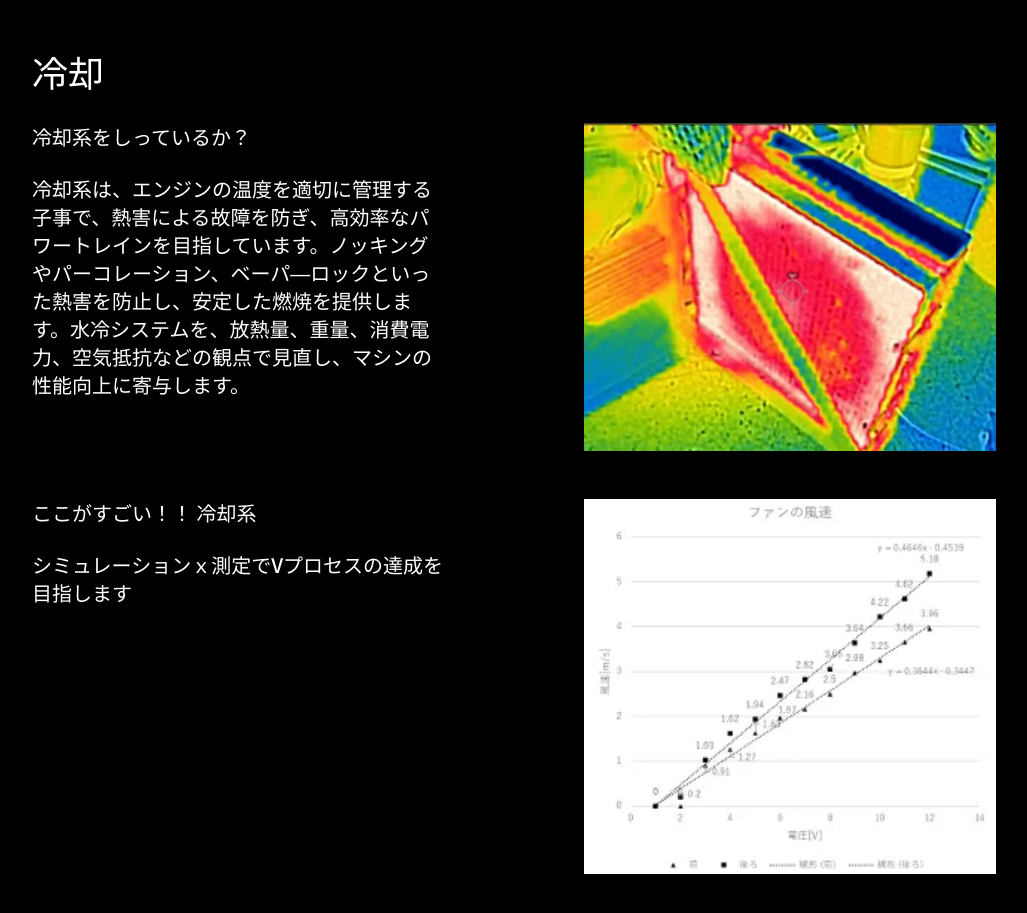
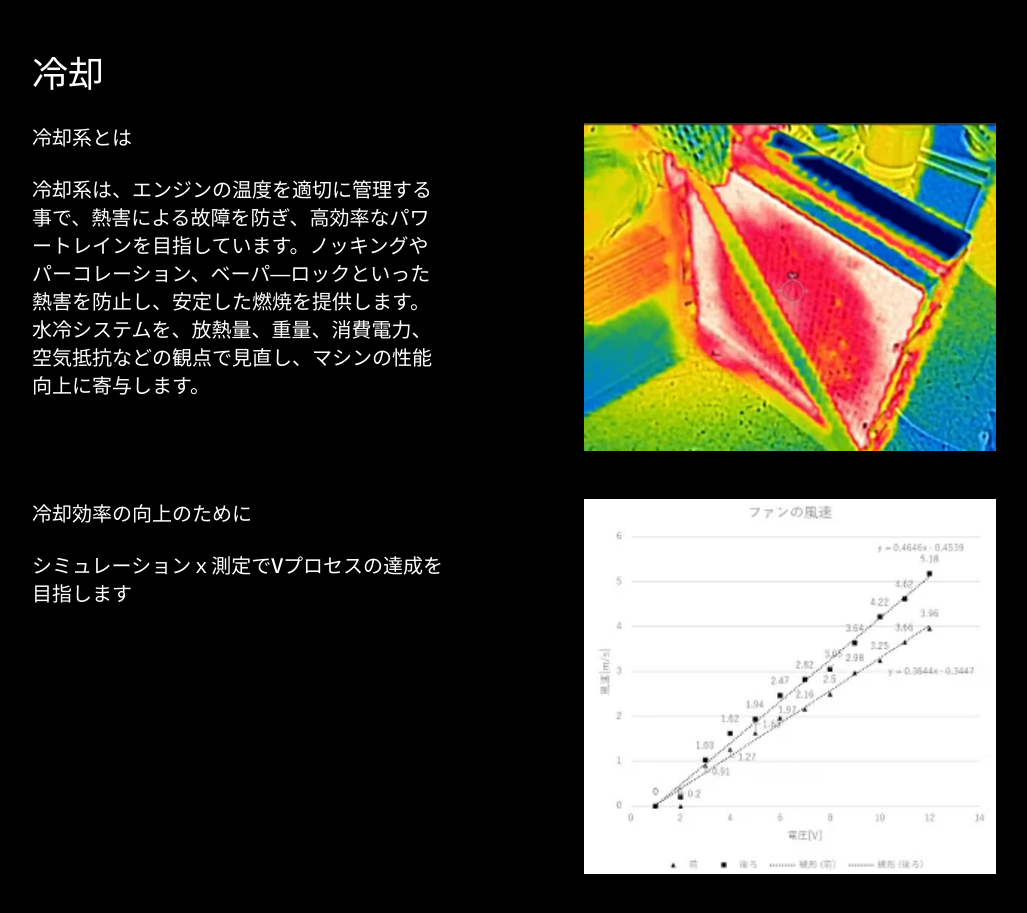
Before and after one commit to nextfp/nextPage, a Next.js app: page /powerTrain in a window 1280 px wide. Shown: the part 3340-4253 px from the top of the page, without its empty margins (80-1107 px from the left). Built offline with nearby package versions, Linux system fonts and the light colour scheme.

Commit message:
feat: 冷却の文言を変更

```diff
--- a/data/powerTrain.ts
+++ b/data/powerTrain.ts
@@ -56,14 +56,14 @@ const powerTrainList = [
     white: false,
     element: [
       {
-        name: "冷却系をしっているか？",
+        name: "冷却系とは",
         description:
-          "冷却系は、エンジンの温度を適切に管理する子事で、熱害による故障を防ぎ、高効率なパワートレインを目指しています。ノッキングやパーコレーション、ベーパ―ロックといった熱害を防止し、安定した燃焼を提供します。水冷システムを、放熱量、重量、消費電力、空気抵抗などの観点で見直し、マシンの性能向上に寄与します。",
+          "冷却系は、エンジンの温度を適切に管理する事で、熱害による故障を防ぎ、高効率なパワートレインを目指しています。ノッキングやパーコレーション、ベーパ―ロックといった熱害を防止し、安定した燃焼を提供します。水冷システムを、放熱量、重量、消費電力、空気抵抗などの観点で見直し、マシンの性能向上に寄与します。",
         imgSrc: "/powerTrain/radiatorThermo.webp",
         imgAlt: "radiator Thermo Image",
       },
       {
-        name: "ここがすごい！！ 冷却系",
+        name: "冷却効率の向上のために",
         description: "シミュレーションｘ測定でVプロセスの達成を目指します",
         imgSrc: "/powerTrain/radiatorGraph.webp",
         imgAlt: "radiator Graph Image",
```
